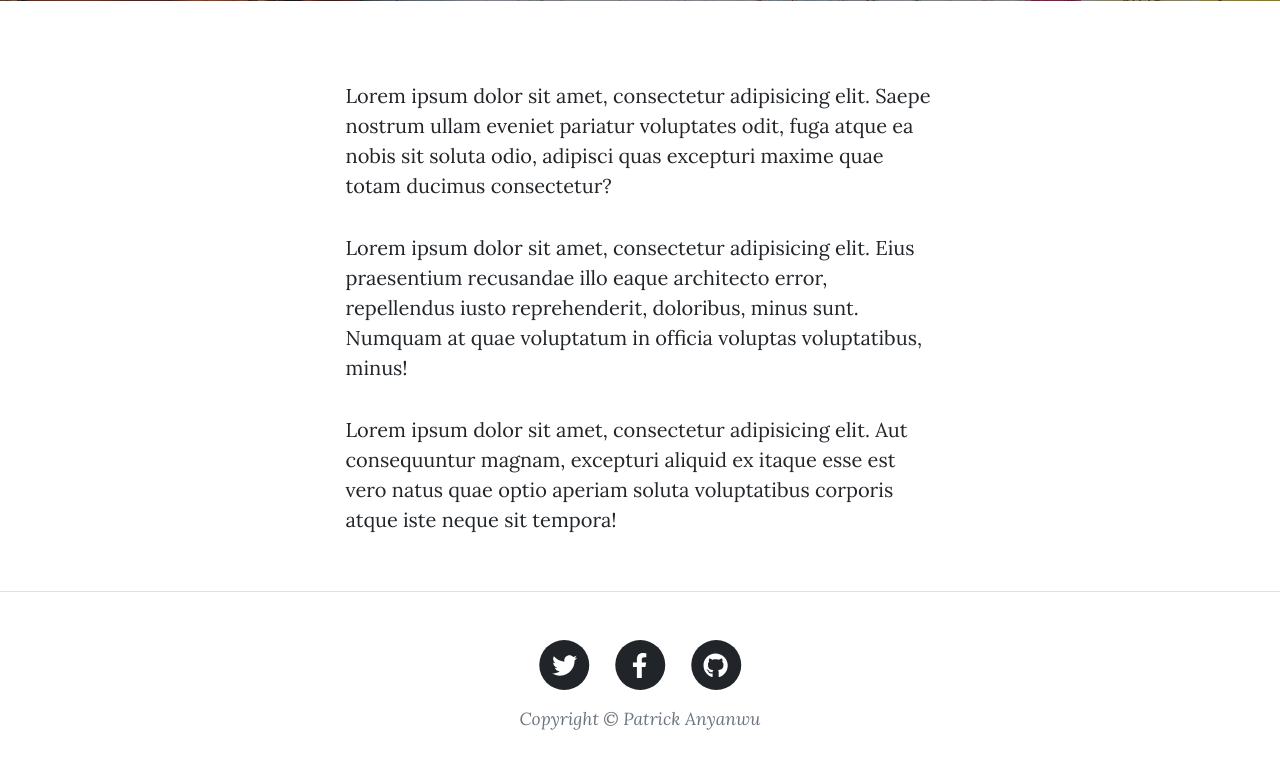
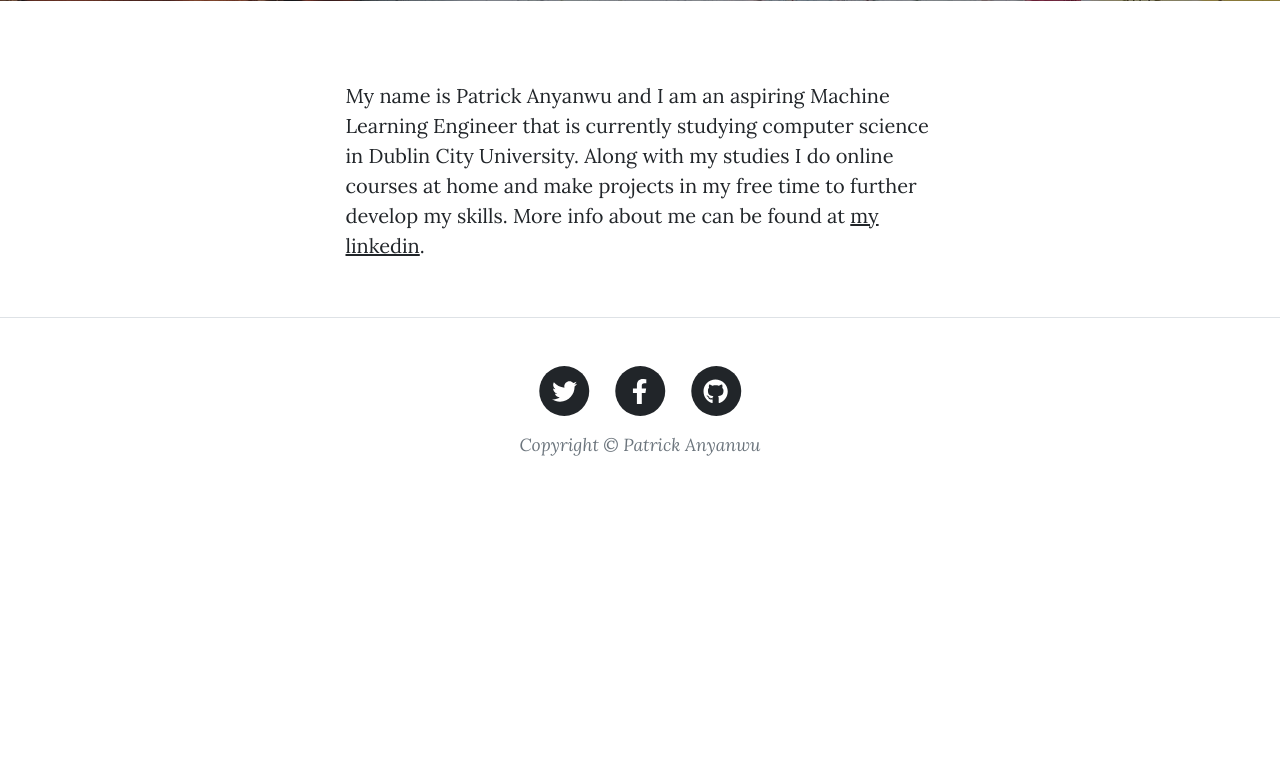
Before and after one commit to patrickanyanwu/Tech-Tapestry, a Flask app: page /about in a window 1280 px wide. Shown: the part 531-1312 px from the top of the page. After the commit the page ends 987 px from the top, so only its background shows below. Run offline with Flask 3, Linux system fonts and the light colour scheme; some libraries are stand-ins or nearby versions.

Commit message:
Update about.html

```diff
--- a/templates/about.html
+++ b/templates/about.html
@@ -22,22 +22,7 @@
     <div class="row gx-4 gx-lg-5 justify-content-center">
       <div class="col-md-10 col-lg-8 col-xl-7">
         <p>
-          Lorem ipsum dolor sit amet, consectetur adipisicing elit. Saepe
-          nostrum ullam eveniet pariatur voluptates odit, fuga atque ea nobis
-          sit soluta odio, adipisci quas excepturi maxime quae totam ducimus
-          consectetur?
-        </p>
-        <p>
-          Lorem ipsum dolor sit amet, consectetur adipisicing elit. Eius
-          praesentium recusandae illo eaque architecto error, repellendus iusto
-          reprehenderit, doloribus, minus sunt. Numquam at quae voluptatum in
-          officia voluptas voluptatibus, minus!
-        </p>
-        <p>
-          Lorem ipsum dolor sit amet, consectetur adipisicing elit. Aut
-          consequuntur magnam, excepturi aliquid ex itaque esse est vero natus
-          quae optio aperiam soluta voluptatibus corporis atque iste neque sit
-          tempora!
+          My name is Patrick Anyanwu and I am an aspiring Machine Learning Engineer that is currently studying computer science in Dublin City University. Along with my studies I do online courses at home and make projects in my free time to further develop my skills. More info about me can be found at <a href="https://www.linkedin.com/in/patrick-anyanwu-1355b12a8/">my linkedin</a>.
         </p>
       </div>
     </div>
```
